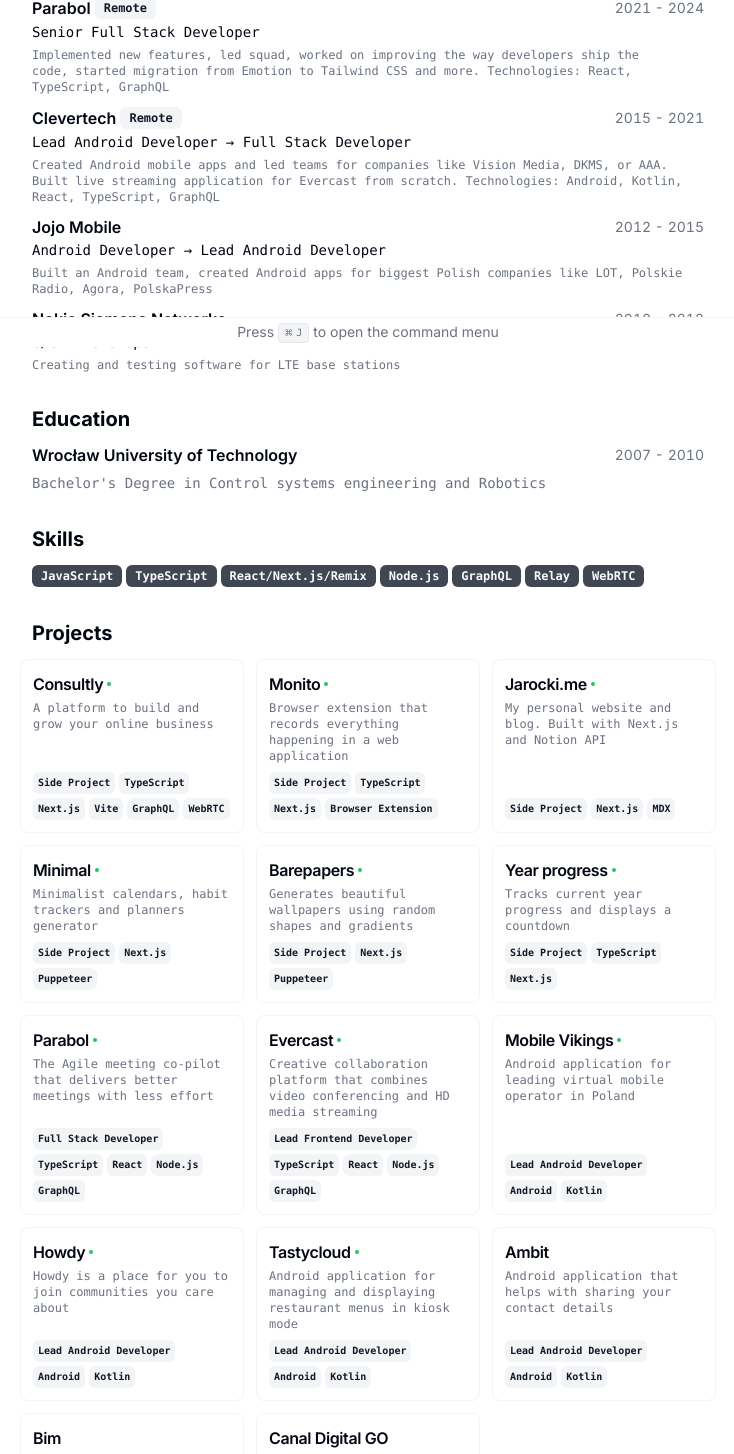
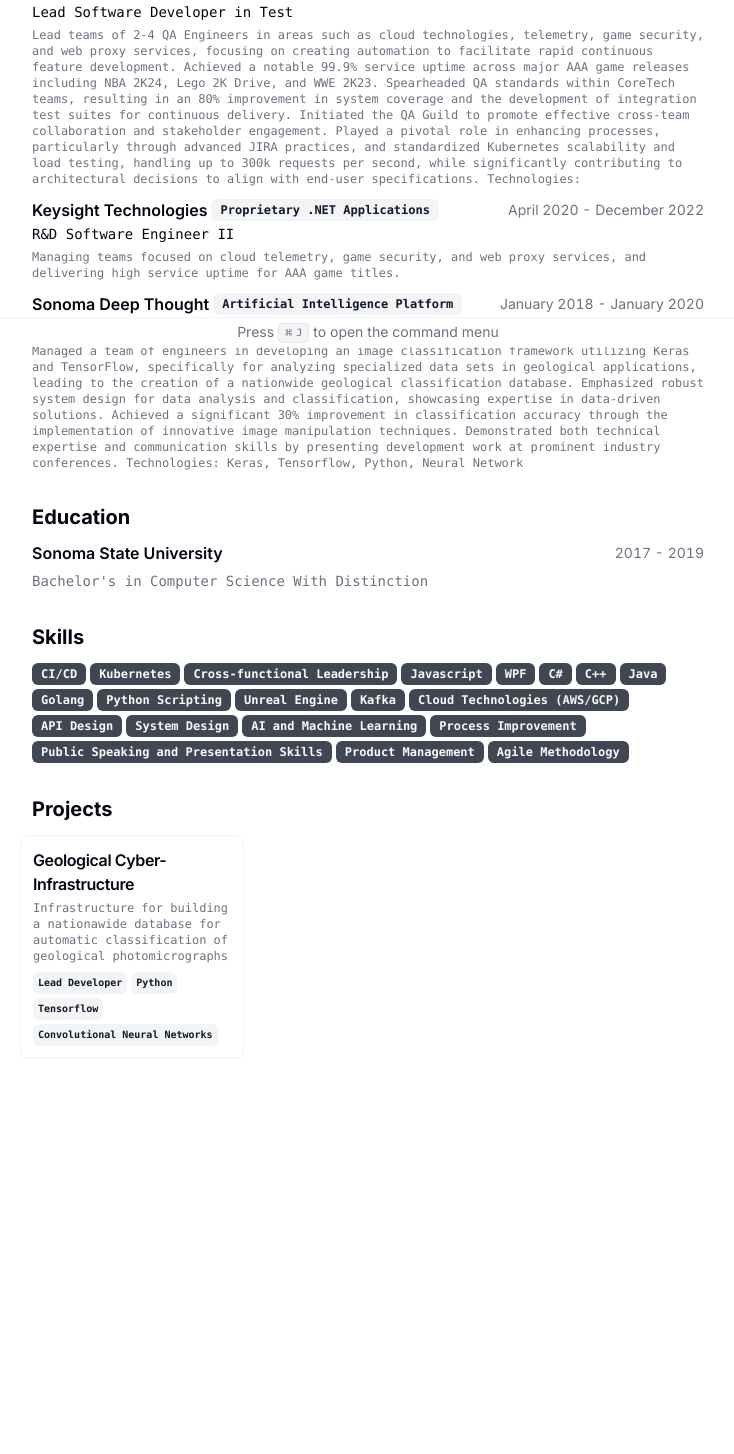
Before and after one commit to BartoszJarocki/cv, a Next.js app: page / in a window 1280 px wide. Shown: the part 453-1907 px from the top of the page, without its empty margins (272-1006 px from the left). After the commit the page ends 1576 px from the top, so only its background shows below. Built offline with nearby package versions, Linux system fonts and the light colour scheme.

Commit message:
Add "Save to PDF" button to command menu
Adds save to PDF button to command menu. Issues with Skills labels

```diff
--- a/package.json
+++ b/package.json
@@ -16,6 +16,7 @@
     "class-variance-authority": "^0.7.0",
     "clsx": "^2.0.0",
     "cmdk": "^0.2.0",
+    "html2pdf.js": "^0.10.1",
     "lucide-react": "^0.300.0",
     "next": "14.0.4",
     "react": "^18",
--- a/src/components/command-menu.tsx
+++ b/src/components/command-menu.tsx
@@ -1,6 +1,8 @@
 "use client";
 
 import * as React from "react";
+import html2pdf from "html2pdf.js";
+
 
 import {
   CommandDialog,
@@ -31,6 +33,26 @@
     return () => document.removeEventListener("keydown", down);
   }, []);
 
+  const saveAsPdf = () => {
+    // Close the command menu
+    setOpen(false);
+
+    // Set a timeout to wait for the state update to take effect
+    setTimeout(() => {
+      // Options for html2pdf, can be customized as needed
+      const options: html2pdf.Options = {
+        margin: 10,
+        filename: 'document.pdf',
+        image: { type: 'jpeg', quality: 0.98 },
+        html2canvas: { scale: 2 },
+        jsPDF: { unit: 'mm', format: 'a4', orientation: 'portrait' }
+      };
+
+      // Convert the entire document body to PDF
+      html2pdf().from(document.body).set(options).save();
+    }, 500); // Adjust the delay as needed
+  };
+
   return (
     <>
       <p className="fixed bottom-0 left-0 right-0 border-t border-t-muted bg-white p-1 text-center text-sm text-muted-foreground print:hidden">
@@ -53,6 +75,13 @@
             >
               <span>Print</span>
             </CommandItem>
+            <CommandItem
+            onSelect={() => {
+              saveAsPdf();
+            }}
+            >
+              <span>Save as PDF</span>
+            </CommandItem>
           </CommandGroup>
           <CommandGroup heading="Links">
             {links.map(({ url, title }) => (
--- a/src/data/resume-data.tsx
+++ b/src/data/resume-data.tsx
@@ -20,259 +20,84 @@
 import { XIcon } from "@/components/icons/XIcon";
 
 export const RESUME_DATA = {
-  name: "Bartosz Jarocki",
-  initials: "BJ",
-  location: "Wrocław, Poland, CET",
-  locationLink: "https://www.google.com/maps/place/Wrocław",
-  about:
-    "Full Stack Engineer focused on building products with extra attention to details",
+  name: "Joey Robinson",
+  initials: "JR",
+  location: "Novato CA",
+  locationLink: "https://www.google.com/maps/place/Novato+CA",
+  about: "Backend Software Engineer | Design and Architecture",
   summary:
-    "As a Full Stack Engineer, I have successfully taken multiple products from 0 to 1. I lead teams effectively, ensuring an environment where people can do their best work. Currently, I work mostly with TypeScript, React, Node.js, and GraphQL. I have over 8 years of experience in working remotely with companies all around the world.",
-  avatarUrl: "https://avatars.githubusercontent.com/u/1017620?v=4",
-  personalWebsiteUrl: "https://jarocki.me",
+    "Dynamic and results-driven Software Engineer with 5 years of experience specializing in leading cross-functional teams and automation engineering to enhance system reliability and performance. Proactively participating in a leadership mentor program and possessing extensive experience with backend web services designed for scale in multiplayer game titles.",
+  avatarUrl: "https://avatars.githubusercontent.com/u/37429829?s=400&u=5996d841789f1af892210b23654713bcd3cddfea&v=4", // Add if available
+  personalWebsiteUrl: "www.linkedin.com/in/joerob624", // LinkedIn profile as personal website
   contact: {
-    email: "bartosz.jarocki@hey.com",
-    tel: "+48530213401",
+    email: "joerob624@gmail.com",
+    tel: "707-787-7063",
     social: [
       {
-        name: "GitHub",
-        url: "https://github.com/BartoszJarocki",
-        icon: GitHubIcon,
-      },
-      {
         name: "LinkedIn",
-        url: "https://www.linkedin.com/in/bjarocki/",
-        icon: LinkedInIcon,
-      },
-      {
-        name: "X",
-        url: "https://x.com/BartoszJarocki",
-        icon: XIcon,
+        url: "https://www.linkedin.com/in/joerob624",
+        icon: LinkedInIcon, // Define LinkedInIcon
       },
     ],
   },
   education: [
     {
-      school: "Wrocław University of Technology",
-      degree: "Bachelor's Degree in Control systems engineering and Robotics",
-      start: "2007",
-      end: "2010",
+      school: "Sonoma State University",
+      degree: "Bachelor's in Computer Science With Distinction",
+      start: "2017", // Start date not specified
+      end: "2019",
     },
   ],
   work: [
     {
-      company: "Parabol",
-      link: "https://parabol.co",
-      badges: ["Remote"],
-      title: "Senior Full Stack Developer",
-      logo: ParabolLogo,
-      start: "2021",
-      end: "2024",
+      company: "2K Publishing",
+      link: "https://www.2k.com/en-US/", // Add if available
+      badges: ["BaaS, Distributed Systems"],
+      title: "Lead Software Developer in Test",
+      logo: "", // Add company logo URL if available
+      start: "January 2023",
+      end: "Present",
       description:
-        "Implemented new features, led squad, worked on improving the way developers ship the code, started migration from Emotion to Tailwind CSS and more. Technologies: React, TypeScript, GraphQL",
+        "Lead teams of 2-4 QA Engineers in areas such as cloud technologies, telemetry, game security, and web proxy services, focusing on creating automation to facilitate rapid continuous feature development. Achieved a notable 99.9% service uptime across major AAA game releases including NBA 2K24, Lego 2K Drive, and WWE 2K23. Spearheaded QA standards within CoreTech teams, resulting in an 80% improvement in system coverage and the development of integration test suites for continuous delivery. Initiated the QA Guild to promote effective cross-team collaboration and stakeholder engagement. Played a pivotal role in enhancing processes, particularly through advanced JIRA practices, and standardized Kubernetes scalability and load testing, handling up to 300k requests per second, while significantly contributing to architectural decisions to align with end-user specifications. Technologies: ",
     },
     {
-      company: "Clevertech",
-      link: "https://clevertech.biz",
-      badges: ["Remote"],
-      title: "Lead Android Developer → Full Stack Developer",
-      logo: ClevertechLogo,
-      start: "2015",
-      end: "2021",
+      company: "Keysight Technologies",
+      link: "https://www.keysight.com/us/en/home.html", // Add if available
+      badges: ["Proprietary .NET Applications"],
+      title: "R&D Software Engineer II",
+      logo: "", // Add company logo URL if available
+      start: "April 2020",
+      end: "December 2022",
       description:
-        "Created Android mobile apps and led teams for companies like Vision Media, DKMS, or AAA. Built live streaming application for Evercast from scratch. Technologies: Android, Kotlin, React, TypeScript, GraphQL",
+        "Managing teams focused on cloud telemetry, game security, and web proxy services, and delivering high service uptime for AAA game titles.",
     },
     {
-      company: "Jojo Mobile",
-      link: "https://bsgroup.eu/",
-      badges: [],
-      title: "Android Developer → Lead Android Developer",
-      logo: JojoMobileLogo,
-      start: "2012",
-      end: "2015",
+      company: "Sonoma Deep Thought",
+      link: "https://www.2k.com/en-US/", // Add if available
+      badges: ["Artificial Intelligence Platform"],
+      title: "Research and Development Engineer",
+      logo: "", // Add company logo URL if available
+      start: "January 2018",
+      end: "January 2020",
       description:
-        "Built an Android team, created Android apps for biggest Polish companies like LOT, Polskie Radio, Agora, PolskaPress",
+        "Managed a team of engineers in developing an image classification framework utilizing Keras and TensorFlow, specifically for analyzing specialized data sets in geological applications, leading to the creation of a nationwide geological classification database. Emphasized robust system design for data analysis and classification, showcasing expertise in data-driven solutions. Achieved a significant 30% improvement in classification accuracy through the implementation of innovative image manipulation techniques. Demonstrated both technical expertise and communication skills by presenting development work at prominent industry conferences. Technologies: Keras, Tensorflow, Python, Neural Network",
     },
-    {
-      company: "Nokia Siemens Networks",
-      link: "https://www.nokia.com",
-      badges: [],
-      title: "C/C++ Developer",
-      logo: NSNLogo,
-      start: "2010",
-      end: "2012",
-      description: "Creating and testing software for LTE base stations",
-    },
+
+    // Add more work experience following the same format
   ],
   skills: [
-    "JavaScript",
-    "TypeScript",
-    "React/Next.js/Remix",
-    "Node.js",
-    "GraphQL",
-    "Relay",
-    "WebRTC",
+    "CI/CD", "Kubernetes", "Cross-functional Leadership", "Javascript", "WPF", "C#", "C++", "Java", "Golang", "Python Scripting", "Unreal Engine", "Kafka", "Cloud Technologies (AWS/GCP)", "API Design", "System Design", "AI and Machine Learning", "Process Improvement", "Public Speaking and Presentation Skills", "Product Management", "Agile Methodology"
   ],
   projects: [
     {
-      title: "Consultly",
-      techStack: [
-        "Side Project",
-        "TypeScript",
-        "Next.js",
-        "Vite",
-        "GraphQL",
-        "WebRTC",
-      ],
-      description: "A platform to build and grow your online business",
-      logo: ConsultlyLogo,
+      title: "Geological Cyber-Infrastructure",
+      techStack: ["Lead Developer", "Python", "Tensorflow", "Convolutional Neural Networks"],
+      description:
+        "Infrastructure for building a nationawide database for automatic classification of geological photomicrographs",
       link: {
-        label: "consultly.com",
-        href: "https://consultly.com/",
-      },
-    },
-    {
-      title: "Monito",
-      techStack: ["Side Project", "TypeScript", "Next.js", "Browser Extension"],
-      description:
-        "Browser extension that records everything happening in a web application",
-      logo: MonitoLogo,
-      link: {
-        label: "monito.dev",
-        href: "https://monito.dev/",
-      },
-    },
-    {
-      title: "Jarocki.me",
-      techStack: ["Side Project", "Next.js", "MDX"],
-      description:
-        "My personal website and blog. Built with Next.js and Notion API",
-      logo: JarockiMeLogo,
-      link: {
-        label: "github.com",
-        href: "https://jarocki.me/",
-      },
-    },
-    {
-      title: "Minimal",
-      techStack: ["Side Project", "Next.js", "Puppeteer"],
-      description:
-        "Minimalist calendars, habit trackers and planners generator",
-      logo: Minimal,
-      link: {
-        label: "useminimal.com",
-        href: "https://useminimal.com/",
-      },
-    },
-    {
-      title: "Barepapers",
-      techStack: ["Side Project", "Next.js", "Puppeteer"],
-      description:
-        "Generates beautiful wallpapers using random shapes and gradients",
-      logo: BarepapersLogo,
-      link: {
-        label: "barepapers.com",
-        href: "https://barepapers.com/",
-      },
-    },
-    {
-      title: "Year progress",
-      techStack: ["Side Project", "TypeScript", "Next.js"],
-      description: "Tracks current year progress and displays a countdown",
-      logo: YearProgressLogo,
-      link: {
-        label: "getyearprogress.com",
-        href: "https://getyearprogress.com/",
-      },
-    },
-    {
-      title: "Parabol",
-      techStack: [
-        "Full Stack Developer",
-        "TypeScript",
-        "React",
-        "Node.js",
-        "GraphQL",
-      ],
-      description:
-        "The Agile meeting co-pilot that delivers better meetings with less effort",
-      logo: ParabolLogo,
-      link: {
-        label: "github.com",
-        href: "https://parabol.co/",
-      },
-    },
-    {
-      title: "Evercast",
-      techStack: [
-        "Lead Frontend Developer",
-
-        "TypeScript",
-        "React",
-        "Node.js",
-        "GraphQL",
-      ],
-      description:
-        "Creative collaboration platform that combines video conferencing and HD media streaming",
-      logo: EvercastLogo,
-      link: {
-        label: "evercast.us",
-        href: "https://www.evercast.us/",
-      },
-    },
-    {
-      title: "Mobile Vikings",
-      techStack: ["Lead Android Developer", "Android", "Kotlin"],
-      description:
-        "Android application for leading virtual mobile operator in Poland",
-      logo: MobileVikingsLogo,
-      link: {
-        label: "mobilevikings.pl",
-        href: "https://mobilevikings.pl/",
-      },
-    },
-    {
-      title: "Howdy",
-      techStack: ["Lead Android Developer", "Android", "Kotlin"],
-      description:
-        "Howdy is a place for you to join communities you care about",
-      logo: Howdy,
-      link: {
-        label: "play.google.com",
-        href: "https://howdy.co/",
-      },
-    },
-    {
-      title: "Tastycloud",
-      techStack: ["Lead Android Developer", "Android", "Kotlin"],
-      description:
-        "Android application for managing and displaying restaurant menus in kiosk mode",
-      logo: TastyCloudLogo,
-      link: {
-        label: "tastycloud.fr",
-        href: "https://www.tastycloud.fr/",
-      },
-    },
-    {
-      title: "Ambit",
-      techStack: ["Lead Android Developer", "Android", "Kotlin"],
-      description:
-        "Android application that helps with sharing your contact details",
-      logo: AmbitLogo,
-    },
-    {
-      title: "Bim",
-      techStack: ["Lead Android Developer", "Android", "Kotlin"],
-      description:
-        "Android application that helps with booking a table in a restaurants",
-      logo: BimLogo,
-    },
-    {
-      title: "Canal Digital GO",
-      techStack: ["Lead Android Developer", "Android", "Kotlin"],
-      description:
-        "Video streaming mobile application for Canal Digital subscribers",
-      logo: CDGOLogo,
+        label: "American Geophysical Union",
+        link: "https://agu2019fallmeeting-agu.ipostersessions.com/Default.aspx?s=74-88-7F-AA-19-8B-C8-7E-19-67-80-F9-6F-16-B1-E0"
+      }
     },
   ],
 } as const;
```
Also changed, not shown: 1 other file (tests, documents, lock files or other folders).
